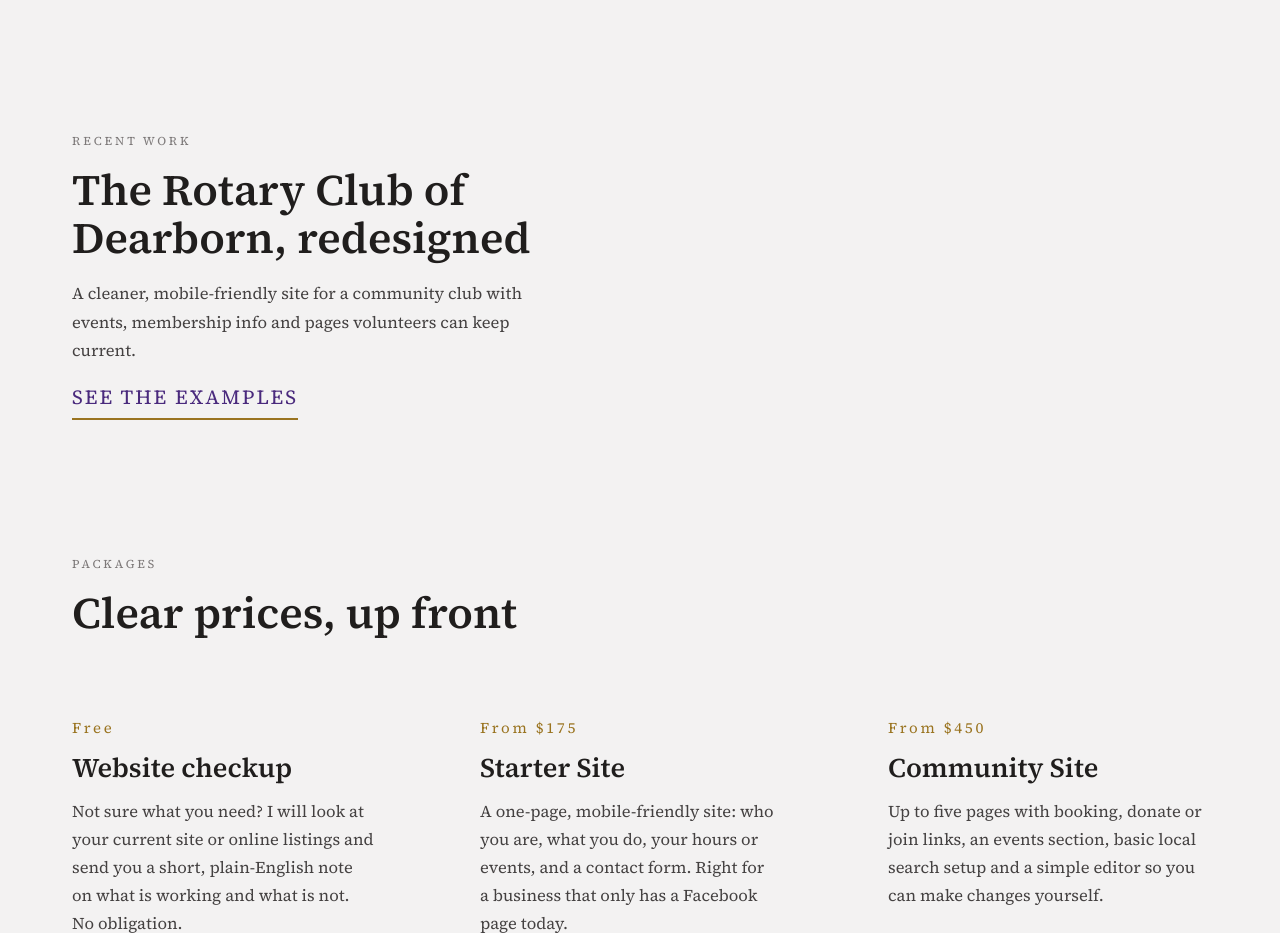
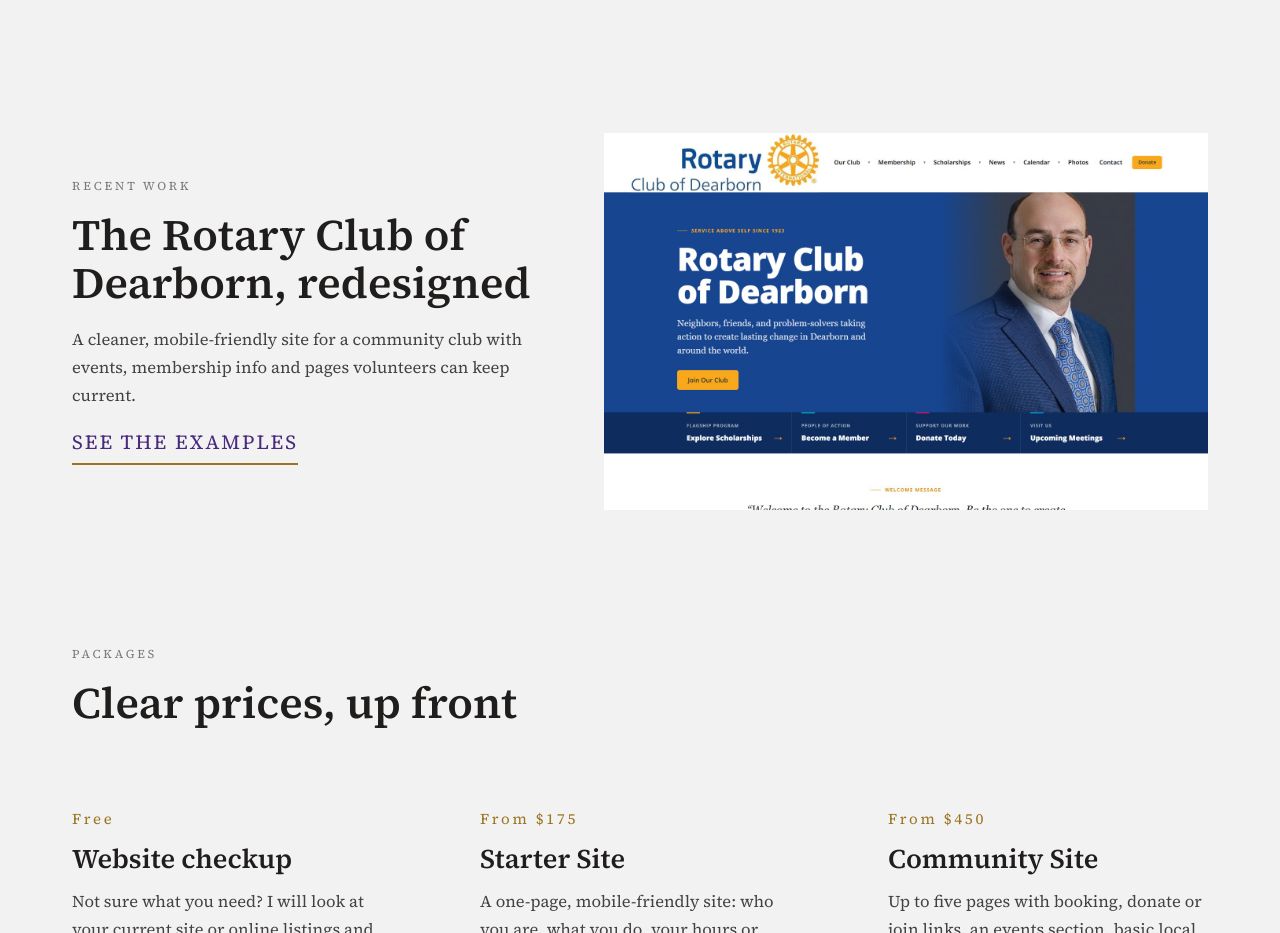
Before and after one commit to NickZ79/code-and-codex-site, a plain HTML site: page index.html in a window 1280 px wide. Shown: the part 1761-2694 px from the top of the page. Drawn offline with Linux system fonts and the light colour scheme.

Commit message:
Revert Care Plan to flush-left, add photo to Recent work
Removed the column-span/center rule for Care Plan entirely -- it now
falls into column 1 under Website checkup via normal grid flow, same
as the 3-up fallback already looked.

Recent work on Home is now a two-column row (text left, the Rotary
Club of Dearborn homepage screenshot right), matching the project
entries' media treatment on the Examples page. Stacks to text-then-
photo on narrow screens.

Co-Authored-By: Claude Sonnet 5 <noreply@anthropic.com>

```diff
--- a/assets/css/styles.css
+++ b/assets/css/styles.css
@@ -349,18 +349,6 @@ select:focus-visible {
   display: flex;
   flex-direction: column;
   gap: 14px;
-}
-
-/* Grid is 4-up starting at this width (4 * 320px + 3 * 88px gaps = 1544px
-   of content, plus the 72px gutter on each side). Below it the grid falls
-   back to 3-, 2- or 1-up on its own via auto-fit — only above it does
-   spanning the middle two columns actually center a 5th, trailing card
-   instead of just shifting it. */
-@media (min-width: 1690px) {
-  .packages .service:nth-child(5) {
-    grid-column: 2 / span 2;
-    justify-self: center;
-  }
 }
 
 .service__num {
@@ -816,12 +804,32 @@ textarea.field-input {
   padding: 136px var(--gutter) 0;
 }
 
+.recent-work__row {
+  display: flex;
+  flex-wrap: wrap;
+  gap: 56px 72px;
+  align-items: center;
+}
+
 .recent-work__inner {
   display: flex;
   flex-direction: column;
   align-items: flex-start;
   gap: 18px;
-  max-width: 620px;
+  flex: 0 1 460px;
+  min-width: 320px;
+}
+
+.recent-work__media {
+  flex: 1 1 480px;
+  min-width: 320px;
+}
+
+.recent-work__media img {
+  display: block;
+  width: 100%;
+  aspect-ratio: 16 / 10;
+  object-fit: cover;
 }
 
 .recent-work h2 {
@@ -851,7 +859,9 @@ textarea.field-input {
   .contact__main,
   .contact__aside,
   .project__media,
-  .project__text {
+  .project__text,
+  .recent-work__inner,
+  .recent-work__media {
     min-width: 0;
   }
 }
--- a/index.html
+++ b/index.html
@@ -94,11 +94,16 @@
   </section>
 
   <section class="recent-work">
-    <div class="recent-work__inner">
-      <span class="kicker">Recent work</span>
-      <h2>The Rotary Club of Dearborn, redesigned</h2>
-      <p class="recent-work__text">A cleaner, mobile-friendly site for a community club with events, membership info and pages volunteers can keep current.</p>
-      <a class="cta-link" href="examples.html">See the examples</a>
+    <div class="recent-work__row">
+      <div class="recent-work__inner">
+        <span class="kicker">Recent work</span>
+        <h2>The Rotary Club of Dearborn, redesigned</h2>
+        <p class="recent-work__text">A cleaner, mobile-friendly site for a community club with events, membership info and pages volunteers can keep current.</p>
+        <a class="cta-link" href="examples.html">See the examples</a>
+      </div>
+      <div class="recent-work__media">
+        <img src="assets/examples/dearborn-rotary.jpg" alt="Rotary Club of Dearborn website, showing the homepage hero.">
+      </div>
     </div>
   </section>
 
```
